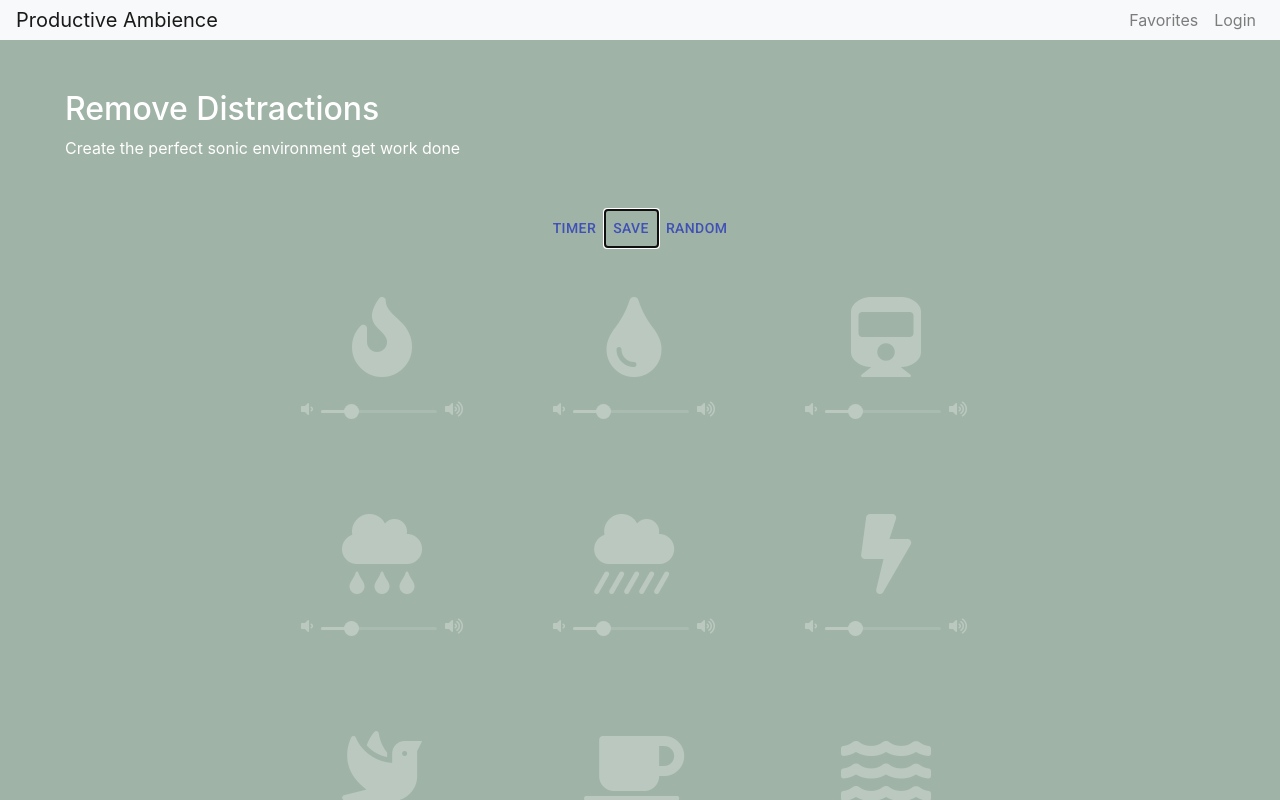
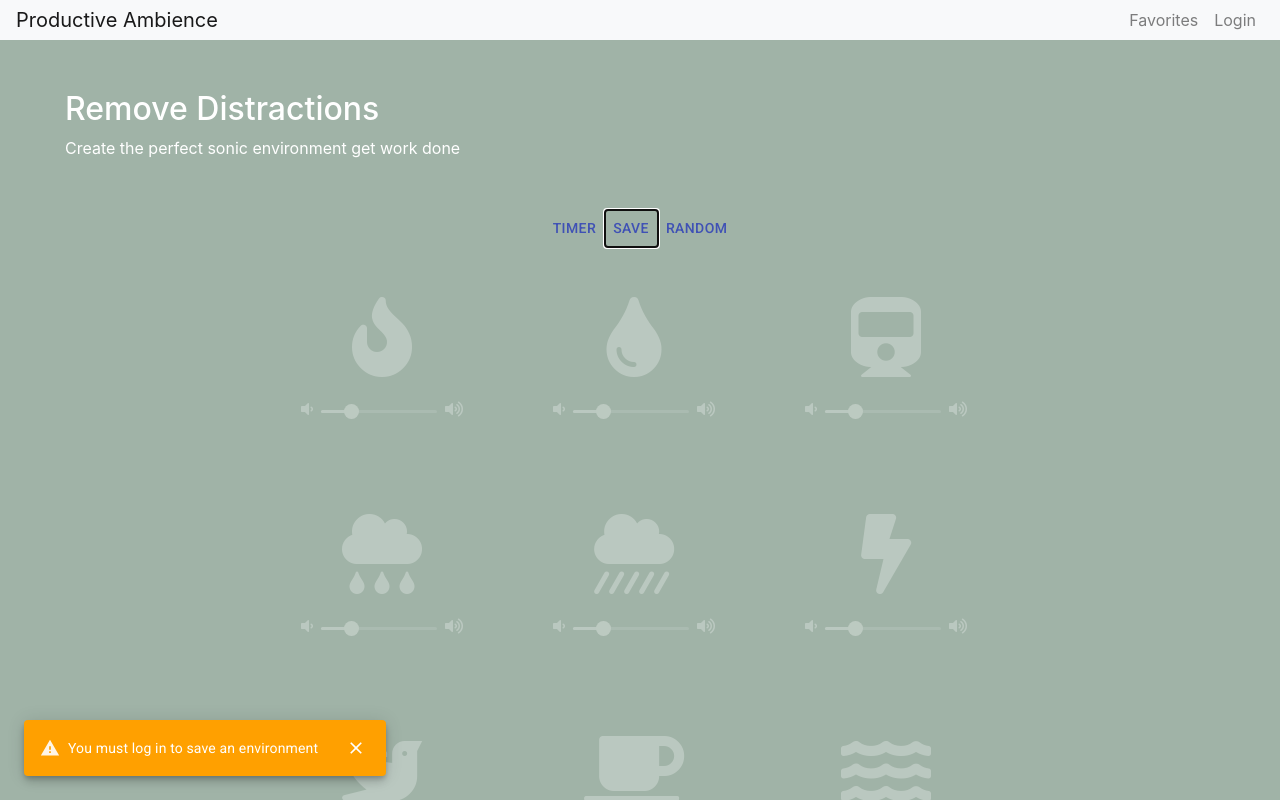
Before and after one commit to wqding/Productive-Ambience, a React (Create React App) app: page / in a window 1280 px wide. Both pictures are taken after a click on the button "SAVE". Shown: the top 800 px of the page. Built offline with nearby package versions, Linux system fonts and the light colour scheme.

Commit message:
added snackbar to different cases

```diff
--- /dev/null
+++ b/src/components/CustomSnackbar.js
@@ -0,0 +1,101 @@
+import React, {useState} from 'react';
+import { makeStyles } from '@material-ui/core/styles';
+import Button from '@material-ui/core/Button';
+import IconButton from '@material-ui/core/IconButton';
+import PropTypes from 'prop-types';
+import clsx from 'clsx';
+import CheckCircleIcon from '@material-ui/icons/CheckCircle';
+import ErrorIcon from '@material-ui/icons/Error';
+import InfoIcon from '@material-ui/icons/Info';
+import CloseIcon from '@material-ui/icons/Close';
+import { amber, green } from '@material-ui/core/colors';
+import Snackbar from '@material-ui/core/Snackbar';
+import SnackbarContent from '@material-ui/core/SnackbarContent';
+import WarningIcon from '@material-ui/icons/Warning';
+
+//chimes
+
+const variantIcon = {
+  success: CheckCircleIcon,
+  warning: WarningIcon,
+  error: ErrorIcon,
+  info: InfoIcon,
+};
+
+const snackbarStyles = makeStyles(theme => ({
+  success: {
+    backgroundColor: green[600],
+  },
+  error: {
+    backgroundColor: theme.palette.error.dark,
+  },
+  info: {
+    backgroundColor: theme.palette.primary.main,
+  },
+  warning: {
+    backgroundColor: amber[700],
+  },
+  icon: {
+    fontSize: 20,
+  },
+  iconVariant: {
+    opacity: 0.9,
+    marginRight: theme.spacing(1),
+  },
+  message: {
+    display: 'flex',
+    alignItems: 'center',
+  },
+}));
+
+function SnackbarContentWrapper(props) {
+  const classes = snackbarStyles();
+  const { className, message, onClose, variant, ...other } = props;
+  const Icon = variantIcon[variant];
+
+  return (
+    <SnackbarContent
+      className={clsx(classes[variant], className)}
+      aria-describedby="client-snackbar"
+      message={
+        <span id="client-snackbar" className={classes.message}>
+          <Icon className={clsx(classes.icon, classes.iconVariant)} />
+          {message}
+        </span>
+      }
+      action={[
+        <IconButton key="close" aria-label="close" color="inherit" onClick={onClose}>
+          <CloseIcon className={classes.icon} />
+        </IconButton>,
+      ]}
+      {...other}
+    />
+  );
+}
+
+SnackbarContentWrapper.propTypes = {
+  className: PropTypes.string,
+  message: PropTypes.string,
+  onClose: PropTypes.func,
+  variant: PropTypes.oneOf(['error', 'info', 'success', 'warning']).isRequired,
+};
+
+export default function CustomSnackbars(props) {
+    return (
+        <Snackbar
+            anchorOrigin={{
+            vertical: 'bottom',
+            horizontal: 'left',
+            }}
+            open={props.showSnackbar}
+            autoHideDuration={4000}
+            onClose={props.closeSnackbar}
+        >
+            <SnackbarContentWrapper
+                onClose={props.closeSnackbar}
+                variant={props.variant}
+                message={props.message}
+            />
+        </Snackbar>
+    );
+}
--- a/src/components/Landing.js
+++ b/src/components/Landing.js
@@ -7,10 +7,9 @@ import tilesConfig from './tilesConfig.js'
 import Login from './Login.js'
 import Register from './Register.js'
 import Save from './Save.js'
+import CustomSnackbar from './CustomSnackbar.js';
 
 // import {Link} from 'react-router-dom';
-// import axios from 'axios';
-// import env from '../env.js'
 
 import '../styling/landing.css'
 
@@ -20,6 +19,8 @@ const Landing = () => {
     const [showRegister, setShowRegister] = useState(false);
     const [currentUser, setCurrentUser] = useState(null);
     const [showSave, setShowSave] = useState(false);
+    const [showSnackbar, setShowSnackbar] = useState(false);
+    const [snackbarType, setSnackbarType] = useState({variant: null, message: null})
 
     const openLogin = () => {
       setShowLogin(true);
@@ -41,17 +42,24 @@ const Landing = () => {
 
     const openSave = () => {
         if(currentUser === null || sessionStorage.getItem('token') === null){
-            alert("not logged in! Add snack bar")
-            // Add snack bar
+            openSnackbar('warning', 'You must log in to save an environment')
             return;
         }
-
         setShowSave(true)
     }
 
     const closeSave = () => {
         setShowSave(false)
     }
+
+    const openSnackbar = (variant, message) => {
+        setSnackbarType({variant: variant, message: message})
+        setShowSnackbar(true);
+    };
+
+    const closeSnackbar = () => {
+      setShowSnackbar(false);
+    };
 
     const logout = () => {
         setCurrentUser(null);
@@ -132,14 +140,17 @@ const Landing = () => {
                     </Row>
                 ))}
             </Container>
+
             <Login
                 showLogin={showLogin}
                 closeLogin={closeLogin}
                 openRegister={openRegister}
                 setCurrentUser={setCurrentUser}
+                openSnackbar={openSnackbar}
             />
-            <Register showRegister={showRegister} closeRegister={closeRegister}/>
-            <Save showSave={showSave} closeSave={closeSave} config={config} currentUser={currentUser}/>
+            <Register showRegister={showRegister} closeRegister={closeRegister} openSnackbar={openSnackbar}/>
+            <Save showSave={showSave} closeSave={closeSave} config={config} currentUser={currentUser} openSnackbar={openSnackbar}/>
+            <CustomSnackbar showSnackbar={showSnackbar} closeSnackbar={closeSnackbar} variant={snackbarType.variant} message={snackbarType.message}/>
         </div>
     )
 }
--- a/src/components/LoginSnackbar.js
+++ /dev/null
@@ -1,75 +0,0 @@
-import React, {useState} from 'react';
-import { makeStyles } from '@material-ui/core/styles';
-import Button from '@material-ui/core/Button';
-import Snackbar from '@material-ui/core/Snackbar';
-import IconButton from '@material-ui/core/IconButton';
-import CloseIcon from '@material-ui/icons/Close';
-
-
-
-//chimes
-
-// const useStyles1 = makeStyles(theme => ({
-//   success: {
-//     backgroundColor: green[600],
-//   },
-//   error: {
-//     backgroundColor: theme.palette.error.dark,
-//   },
-//   info: {
-//     backgroundColor: theme.palette.primary.main,
-//   },
-//   warning: {
-//     backgroundColor: amber[700],
-//   },
-//   icon: {
-//     fontSize: 20,
-//   },
-//   iconVariant: {
-//     opacity: 0.9,
-//     marginRight: theme.spacing(1),
-//   },
-//   message: {
-//     display: 'flex',
-//     alignItems: 'center',
-//   },
-// }));
-
-const useStyles = makeStyles(theme => ({
-    close: {
-      padding: theme.spacing(0.5),
-    },
-  }));
-
-export default function LoginSnackbar(props) {
-    const classes = useStyles();
-
-    return (
-        <div>
-            <Snackbar
-                anchorOrigin={{
-                vertical: 'bottom',
-                horizontal: 'left',
-                }}
-                open={props.open}
-                autoHideDuration={6000}
-                onClose={props.handleClose}
-                ContentProps={{
-                'aria-describedby': 'message-id',
-                }}
-                message={<span id="message-id">Note archived</span>}
-                action={[
-                <IconButton
-                    key="close"
-                    aria-label="close"
-                    color="inherit"
-                    className={classes.close}
-                    onClick={props.handleClose}
-                >
-                    <CloseIcon />
-                </IconButton>,
-                ]}
-            />
-        </div>
-    );
-}
--- a/src/components/Register.js
+++ b/src/components/Register.js
@@ -5,19 +5,11 @@ import Dialog from '@material-ui/core/Dialog';
 import DialogActions from '@material-ui/core/DialogActions';
 import DialogContent from '@material-ui/core/DialogContent';
 import DialogContentText from '@material-ui/core/DialogContentText';
-import LoginSnackbar from './LoginSnackbar.js';
+// import customSnackbar from './Snackbar.js';
 import axios from 'axios';
 import env from '../env.js'
 
 export default function Login(props) {
-    // const [snackbarOpen, setSnackbarOpen] = useState(false);
-
-    // const handleCloseSnackbar = (event, reason) => {
-    //     if (reason === 'clickaway') {
-    //         return;
-    //     }
-    //     setSnackbarOpen(false);
-    // };
 
     const [username, setLogin] = useState();
     const [password, setPassword] = useState();
@@ -25,17 +17,11 @@ export default function Login(props) {
 
     const handleRegisterClick = () => {
         if(!username || !password || !confirmPW){
-            alert("please enter username/password");
-            // setSnackbarOpen(true);
-            // return(
-            //     <div>
-            //         <LoginSnackbar open={snackbarOpen} handleClose={handleCloseSnackbar}/>
-            //     </div>
-            // )
+            props.openSnackbar('warning', 'Fields cannot be empty');
             return
         }
         if(password != confirmPW){
-            alert("passwords must match")
+            props.openSnackbar('error', 'Passwords do not match');
             return
         }
 
@@ -45,10 +31,9 @@ export default function Login(props) {
         })
         .then((res) => {
             if(res.status < 300){
-                console.log('registered!');
+                props.openSnackbar('success', `Welcome to the gang ${username}!`);
 
                 props.closeRegister()
-                //snack bar
             }
         });
 
--- a/src/components/Save.js
+++ b/src/components/Save.js
@@ -5,29 +5,20 @@ import Dialog from '@material-ui/core/Dialog';
 import DialogActions from '@material-ui/core/DialogActions';
 import DialogContent from '@material-ui/core/DialogContent';
 import DialogContentText from '@material-ui/core/DialogContentText';
-import LoginSnackbar from './LoginSnackbar.js';
-// import axios from 'axios';
 import env from '../env.js'
 
 export default function Save(props) {
-    // const [snackbarOpen, setSnackbarOpen] = useState(false);
-
-    // const handleCloseSnackbar = (event, reason) => {
-    //     if (reason === 'clickaway') {
-    //         return;
-    //     }
-    //     setSnackbarOpen(false);
-    // };
 
     const [configName, setConfigName] = useState();
 
     const saveConfig = () => {
+        var token = sessionStorage.getItem('token');
+        console.log(token)
+
         var name_and_config = {
             name: configName,
             config: props.config
         };
-        let token = sessionStorage.getItem('token');
-        console.log(token)
 
         var xhr = new XMLHttpRequest();
         //no credentials cause cors error otherwise
@@ -35,9 +26,8 @@ export default function Save(props) {
 
         xhr.addEventListener("readystatechange", function () {
             if (this.readyState === 4) {
-                console.log("successfully saved: " + configName);
+                props.openSnackbar('success', `Successfully saved ${configName}!`);
                 props.closeSave();
-                //snackbar here
             }
         });
 
@@ -47,7 +37,10 @@ export default function Save(props) {
 
         xhr.send(JSON.stringify({username: props.currentUser, name_and_config: name_and_config}));
 
-        // const header = {"Authorization": `Bearer ${token}`};
+        // const header = {
+        //     'Content-Type': 'application/json',
+        //     'Authorization': `Bearer ${token}`,
+        // };
 
         // axios.post(`${env.baseUrl}/saveConfig`, {
         //     headers: header,
```
Also changed, not shown: server.js (+8 -11 lines), src/components/Login.js (+13 -24 lines).
